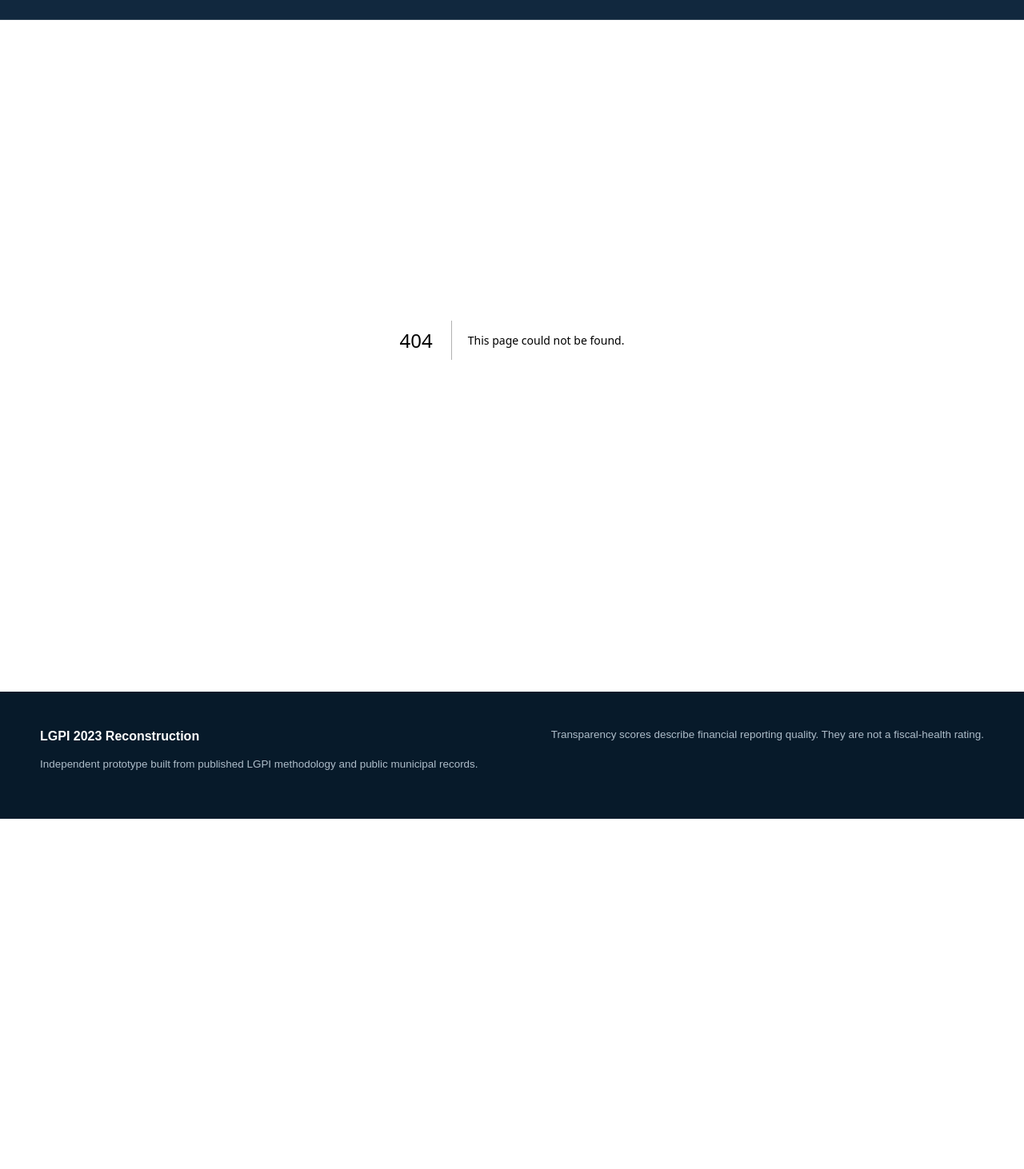
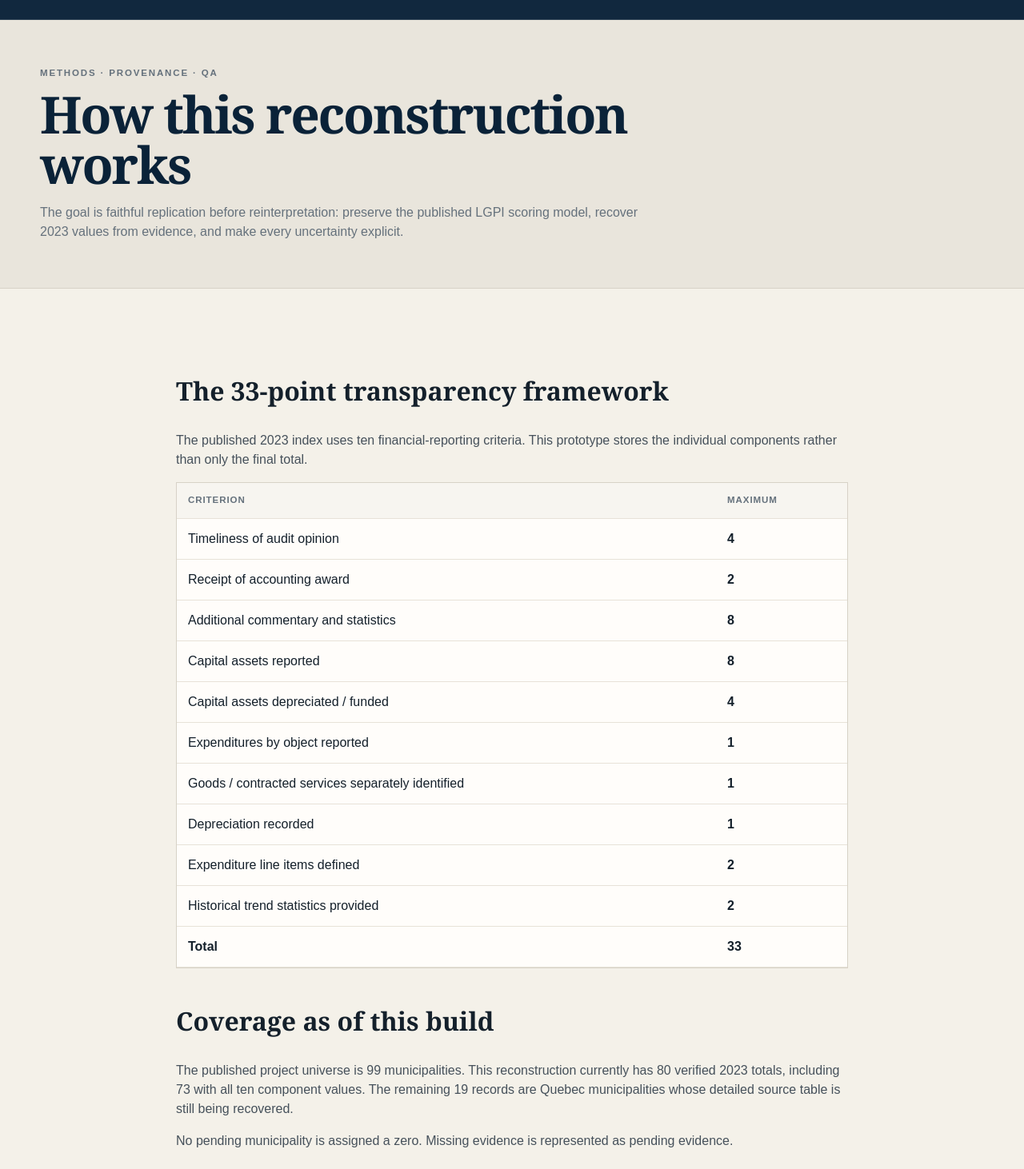
Before and after one commit to FTFNAnalytics/lgpi, a Next.js app: page /methodology in a window 1280 px wide. Before the commit this address had no page. Shown: the part 48-1510 px from the top of the page at 80% size. Before the commit the page ends 1072 px from the top, so only its background shows below. Built offline with nearby package versions, Linux system fonts and the light colour scheme.

Commit message:
Add route: app/methodology/page.tsx

```diff
--- /dev/null
+++ b/app/methodology/page.tsx
@@ -0,0 +1,67 @@
+import {
+  REPORT_URL,
+  sourceDiscrepancies,
+  transparencyCriteria,
+  VERIFIED_COMPONENT_BREAKDOWNS,
+  VERIFIED_TRANSPARENCY_TOTALS,
+  TARGET_MUNICIPALITIES,
+} from "@/lib/lgpi-data";
+
+export default function MethodologyPage() {
+  return (
+    <main>
+      <section className="page-hero">
+        <div className="shell">
+          <p className="eyebrow">Methods · provenance · QA</p>
+          <h1>How this reconstruction works</h1>
+          <p>The goal is faithful replication before reinterpretation: preserve the published LGPI scoring model, recover 2023 values from evidence, and make every uncertainty explicit.</p>
+        </div>
+      </section>
+      <section className="section">
+        <div className="shell prose">
+          <h2>The 33-point transparency framework</h2>
+          <p>The published 2023 index uses ten financial-reporting criteria. This prototype stores the individual components rather than only the final total.</p>
+          <div className="table-wrap">
+            <table>
+              <thead><tr><th>Criterion</th><th>Maximum</th></tr></thead>
+              <tbody>
+                {transparencyCriteria.map((criterion) => (
+                  <tr key={criterion.key}><td>{criterion.label}</td><td><strong>{criterion.max}</strong></td></tr>
+                ))}
+                <tr><td><strong>Total</strong></td><td><strong>33</strong></td></tr>
+              </tbody>
+            </table>
+          </div>
+
+          <h2>Coverage as of this build</h2>
+          <p>
+            The published project universe is {TARGET_MUNICIPALITIES} municipalities. This reconstruction currently has {VERIFIED_TRANSPARENCY_TOTALS} verified 2023 totals, including {VERIFIED_COMPONENT_BREAKDOWNS} with all ten component values. The remaining 19 records are Quebec municipalities whose detailed source table is still being recovered.
+          </p>
+          <p>No pending municipality is assigned a zero. Missing evidence is represented as pending evidence.</p>
+
+          <h2>Financial observations</h2>
+          <p>
+            The financial model mirrors the legacy LGPI categories, but the extraction layer keeps the original municipal source beside every normalized field. A value is published only when the source concept is sufficiently aligned with the legacy LGPI field.
+          </p>
+          <p>
+            Values use explicit states: <span className="codeish">reported</span>, <span className="codeish">pending_review</span>, <span className="codeish">not_reported</span>, <span className="codeish">not_applicable</span>, and <span className="codeish">source_unavailable</span>. A blank is never silently converted to zero.
+          </p>
+
+          <h2>Household normalization</h2>
+          <p>
+            Legacy LGPI pages display totals, dollars per household, and percentage of provincial average. This prototype deliberately withholds the latter two until the exact 2023 dwelling denominators and aggregation rules are source-verified. The rebuild will preserve historical comparability rather than substituting population without disclosure.
+          </p>
+
+          <h2>Known source conflicts</h2>
+          <p>Where two Frontier publications disagree, the detailed report table is used provisionally and the conflict remains visible for editorial review.</p>
+          <ul>
+            {sourceDiscrepancies.map((item) => <li key={item.municipality}><strong>{item.municipality}:</strong> {item.issue}</li>)}
+          </ul>
+
+          <h2>Primary source</h2>
+          <p><a href={REPORT_URL} target="_blank" rel="noreferrer">Frontier Centre — Local Government Performance Index 2025 report ↗</a></p>
+        </div>
+      </section>
+    </main>
+  );
+}
```
